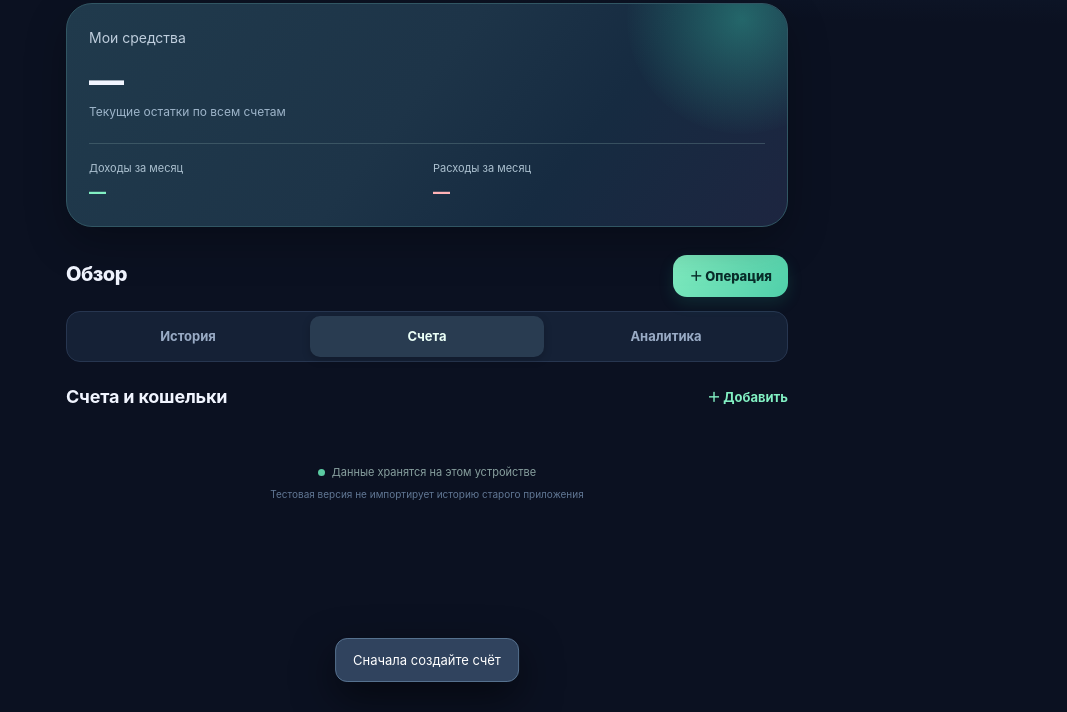
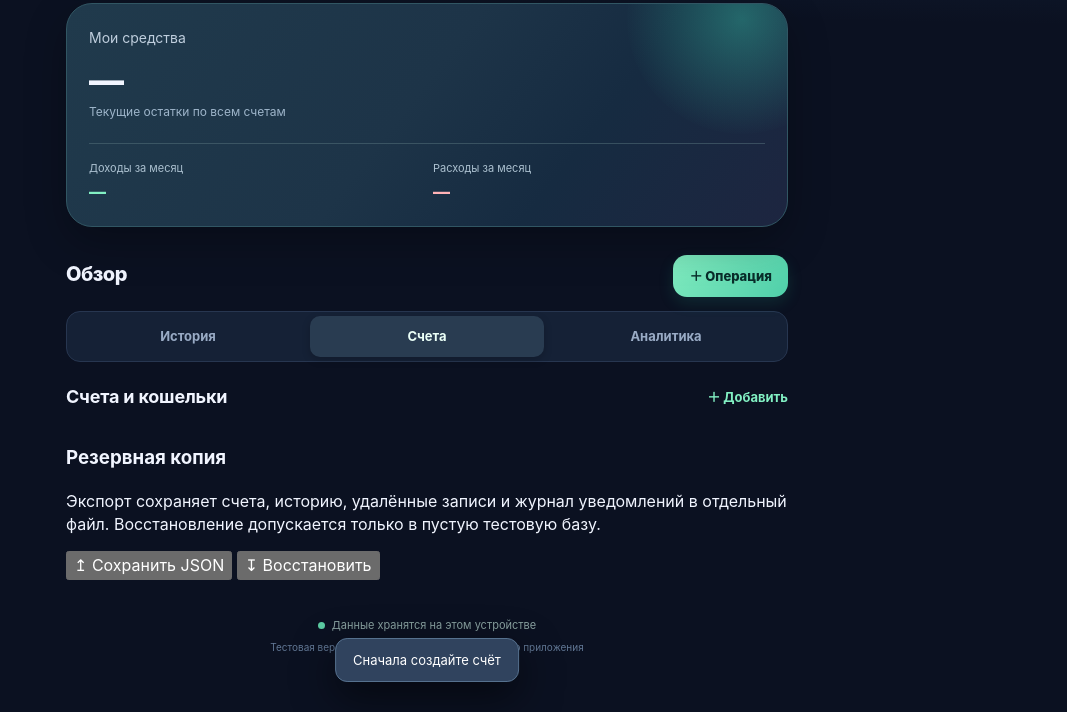
Before and after one commit to memarioinfo-ux/moi-finansy, a plain HTML site: page rebuild/android/app/src/main/assets/index.html in a window 1280 px wide. Both pictures are taken after a click on the button "＋ Операция". Shown: the part 88-800 px from the top of the page, without its empty margins (213-1280 px from the left). Drawn offline with Linux system fonts and the light colour scheme.

Commit message:
backup: add secure export/import actions to accounts UI

```diff
--- a/rebuild/android/app/src/main/assets/index.html
+++ b/rebuild/android/app/src/main/assets/index.html
@@ -68,6 +68,14 @@
           <button class="text-button" id="newAccount" type="button">＋ Добавить</button>
         </div>
         <div id="accountList" class="account-list"></div>
+        <div class="backup-panel">
+          <h3>Резервная копия</h3>
+          <p>Экспорт сохраняет счета, историю, удалённые записи и журнал уведомлений в отдельный файл. Восстановление допускается только в пустую тестовую базу.</p>
+          <div class="backup-buttons">
+            <button id="exportBackup" type="button">↥ Сохранить JSON</button>
+            <button id="importBackup" type="button">↧ Восстановить</button>
+          </div>
+        </div>
       </section>
 
       <section class="panel hidden" id="analytics" aria-label="Аналитика">
```
